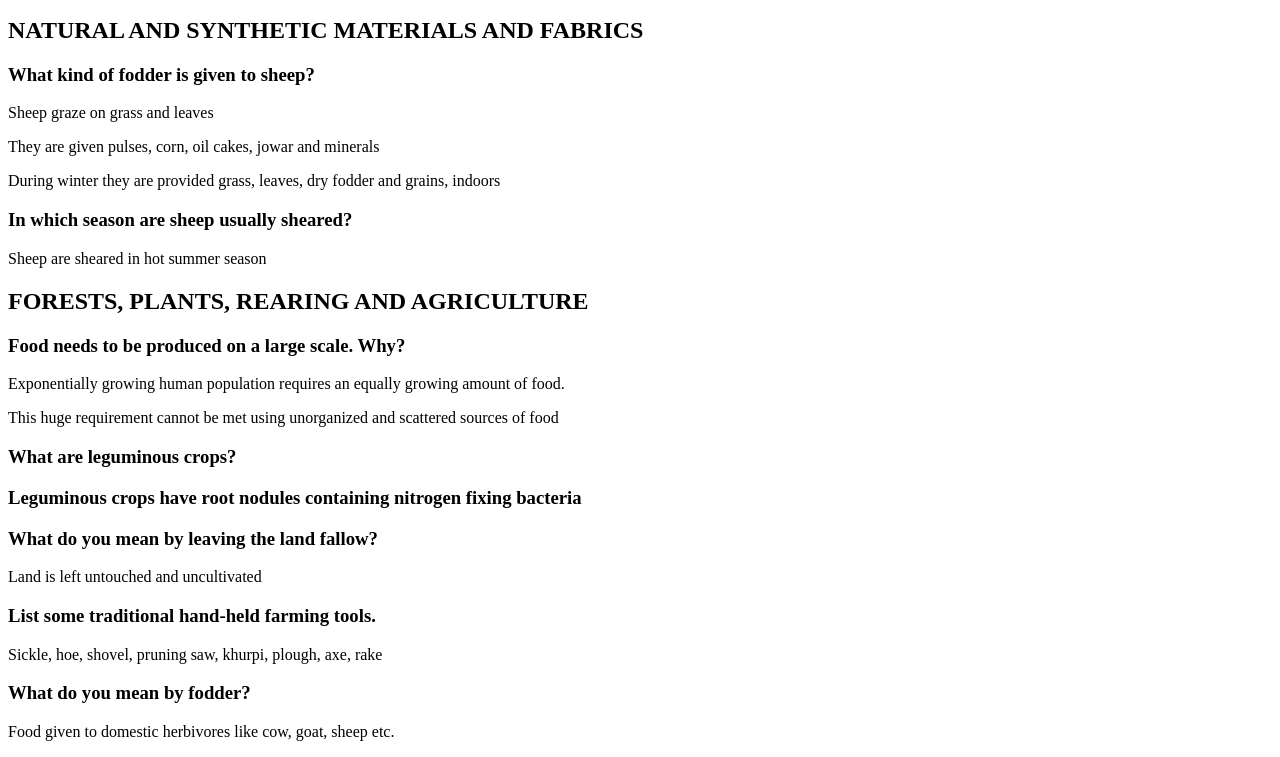
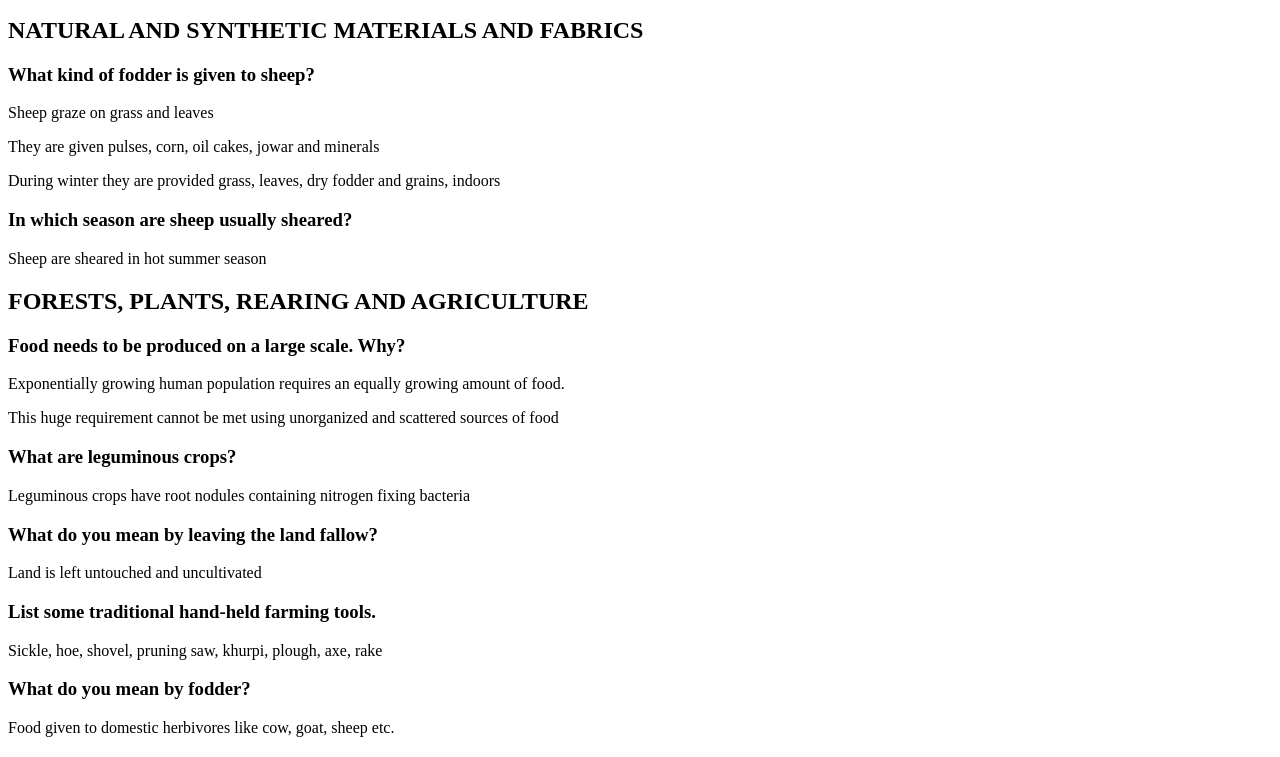
Before and after one commit to ilearnsnap/ilearnsnap.github.io, a plain HTML site: page index.html in a window 1280 px wide. Shown: the part 475-1232 px from the top of the page. Drawn offline with Linux system fonts and the light colour scheme.

Commit message:
Update index.html

```diff
--- a/index.html
+++ b/index.html
@@ -53,7 +53,7 @@ In which season are sheep usually sheared?
   <p>Exponentially growing human population requires an equally growing amount of food.</p>
 <p>This huge requirement cannot be met using unorganized and scattered sources of food</p>
 
-<h3>What are leguminous crops?<h3>
+<h3>What are leguminous crops?</h3>
 
 <p>Leguminous crops have root nodules containing nitrogen fixing bacteria</p>
 
```
